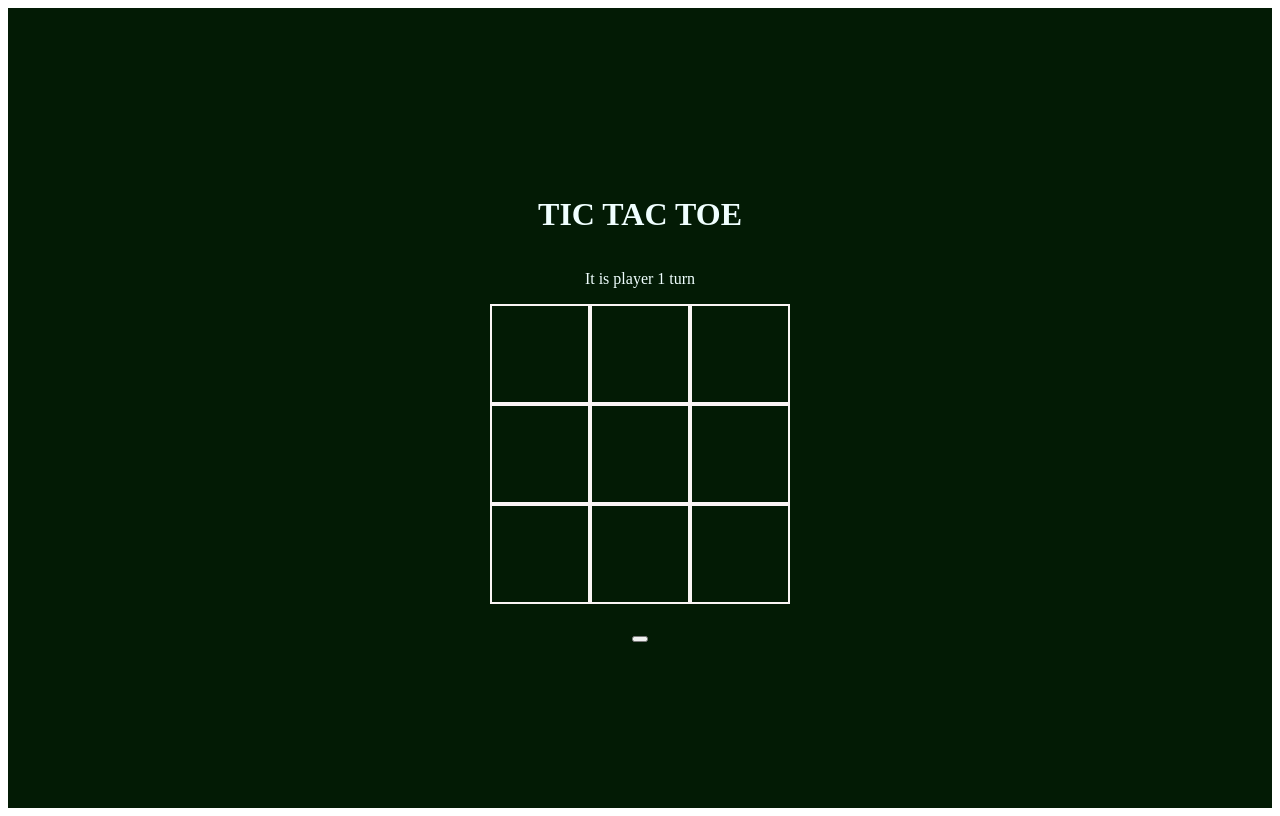
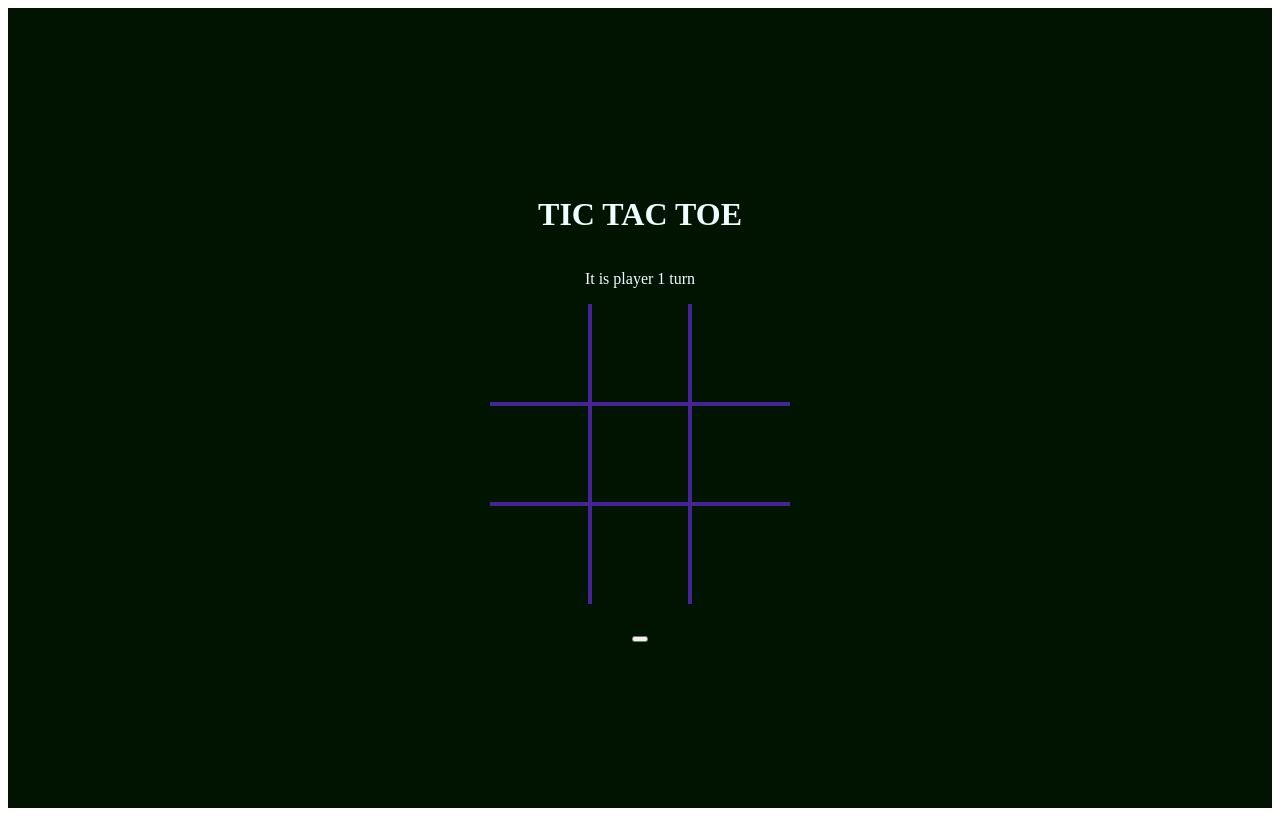
Before and after one commit to AlejoMl1/tic-toc-toe-react, a React (Create React App) app: page / in a window 1280 px wide. Built offline with nearby package versions, Linux system fonts and the light colour scheme.

Commit message:
vertical winning line is now working, also the borders of the grid are hidden

```diff
--- a/src/App.js
+++ b/src/App.js
@@ -12,10 +12,65 @@ function App() {
     const [resetGame,setResetGame]= useState(false)
 
     const setWinningLine = (winningPosition)=>{
-      const sum = winningPosition.reduce((accumulator, curr) => accumulator + curr, 0);
-      const xPos = sum / 3 * 100; // Assumes each square is 100px wide
-      const yPos = 50; // Position the line vertically in the middle of the row
-      setWinningLinePosition({ x: xPos, y: yPos });
+      // const sum = winningPosition.reduce((accumulator, curr) => accumulator + curr, 0);
+      const row = Math.floor(winningPosition[0] / 3); // Row index of the winning position
+      const widthSquare = 100; //100 pixel
+      let diagonalWinningLine = false;
+      const distanceBetweenFirstAndSecond = winningPosition[1]-winningPosition[0]
+      let xPos, yPos
+      console.log("distance between",distanceBetweenFirstAndSecond)
+      if((winningPosition[0]===0 && winningPosition[1]===4) ||(winningPosition[0]===2 && winningPosition[1]===4) ){
+        diagonalWinningLine=true
+      }
+      if (row === 0 && winningPosition[1]===1 ) {
+        //     // Horizontal line
+            xPos = widthSquare *0.5;
+            yPos = (row + 0.5) * widthSquare;
+      }else if(row === 0 && distanceBetweenFirstAndSecond===3){
+        console.log("enter vertical luine first row")
+        //vertical line
+        const transform =  "transform:    translateY(5%);";
+        const height = "280px";
+        const marginLeft = (widthSquare*0.5) + (winningPosition[0]*widthSquare);
+        setWinningLinePosition({
+          transform: "translateY(2%)",
+          height: "290px",
+          marginLeft: `${marginLeft-2}px`
+        })
+      }
+      // if(winningPosition[0] <3){ //first row
+      //   xPos = ((winningPosition[0]+1) * widthSquare)/2
+      // }else if (winningLinePosition[0] <6){
+      //   xPos = ((winningPosition[0]+1) * widthSquare)/2
+      // }
+
+      // setWinningLinePosition({ x: xPos, y: yPos });
+      // const widthSquare = 100; // 100 pixel
+      // let xPos, yPos;
+
+      // if (winningPosition.length > 0) {
+      //   const row = Math.floor(winningPosition[0] / 3); // Row index of the winning position
+      //   const col = winningPosition[0] % 3; // Column index of the winning position
+      //   if (row === 0) {
+      //     // Horizontal line
+      //     xPos = widthSquare / 2;
+      //     yPos = (row + 0.5) * widthSquare;
+      //   } else if (col === 0) {
+      //     // Vertical line
+      //     xPos = (col + 0.5) * widthSquare;
+      //     yPos = widthSquare / 2;
+      //   } else if (row === col) {
+      //     // Diagonal line from top-left to bottom-right
+      //     xPos = (col + 0.5) * widthSquare;
+      //     yPos = (row + 0.5) * widthSquare;
+      //   } else if (row + col === 2) {
+      //     // Diagonal line from top-right to bottom-left
+      //     xPos = (col + 1.5) * widthSquare;
+      //     yPos = (row + 0.5) * widthSquare;
+      //   }
+      // }
+
+      // setWinningLinePosition({ x: xPos, y: yPos });
     }
     const handleNewGame = ()=>{
     setCells(["","","","","","","","",""]);
@@ -84,6 +139,7 @@ function App() {
         {winningLinePosition && (
       <div
         className="winning-line"
+        style={winningLinePosition}
 
       />
     )}
--- a/src/index.css
+++ b/src/index.css
@@ -6,7 +6,7 @@
     align-items: center;
     height: 100vh;
     flex-direction: column;
-    background-color: rgb(3, 27, 5);
+    background-color: rgb(1, 20, 2);
     color: azure;
 }
 
@@ -20,13 +20,41 @@
 .square{
     width: 100px;
     height: 100px;
-    border: solid 2px rgb(250, 245, 245);
+    border: solid 2px rgb(70, 35, 151);
     box-sizing: border-box;
     display: flex;
     justify-content: center;
     align-items: center;
+    /* box-shadow: 0 0 5px 3px rgb(246, 246, 248); */
+}
+.square:first-child,
+.square:nth-child(2),
+.square:nth-child(3)
+{
+  border-top: none;
 }
 
+.square:first-child,
+.square:nth-child(4),
+.square:nth-child(7)
+{
+  border-left: none;
+}
+
+
+.square:nth-child(7),
+.square:nth-child(8),
+.square:nth-child(9)
+{
+  border-bottom: none;
+}
+
+.square:nth-child(3),
+.square:nth-child(6),
+.square:nth-child(9)
+{
+  border-right: none;
+}
   .x-shape {
     width: 80%;
     height: 80%;
@@ -49,13 +77,13 @@
   .x-shape::before {
     transform: rotate(45deg);
     background-color: red;
-    box-shadow: 0 0 5px 5px rgba(255, 0, 0, 0.7);
+    box-shadow:  0 0 5px 5px rgba(231, 139, 139, 0.7);
   }
 
   .x-shape::after {
     transform: rotate(-45deg);
     background-color: red;
-    box-shadow: 0 0 5px 5px rgba(255, 0, 0, 0.7);
+    box-shadow: 0 0 3px 3px rgba(231, 139, 139, 0.7);
   }
   .circle{
     height: 70px;
@@ -63,24 +91,16 @@
     border-radius: 50%;
     border: 2px solid;
     box-sizing: border-box;
-    box-shadow: 0 0 5px 3px rgb(246, 246, 248);
+    box-shadow: 0 0 3px 3px rgb(246, 246, 248);
   }
 
   .winning-line {
-    content: "";
-
     position: absolute;
-    /* top: 0; */
-    /* left: 0;  */
-    transform-origin: top left;
-    transform: rotate(-45deg)  translateX(-70.7%) translateY(5%);
-    height: 100%;
     background-color: rgb(0, 183, 255);
     width: 4px;
-    height: 380px;
-    /* margin-left: 145px; */
     border-radius: 8px;
-    box-shadow: 0 0 5px 5px rgba(128, 165, 233, 0.7);
-    /* transform: translate(45%,50%); */
-    /* transform-origin: center; */
+    box-shadow: 0 0 2px 2px rgba(128, 165, 233, 0.7);
+    transform:    translateY(5%);
+    height: 270px;
+    margin-left: 150px;
   }
```
